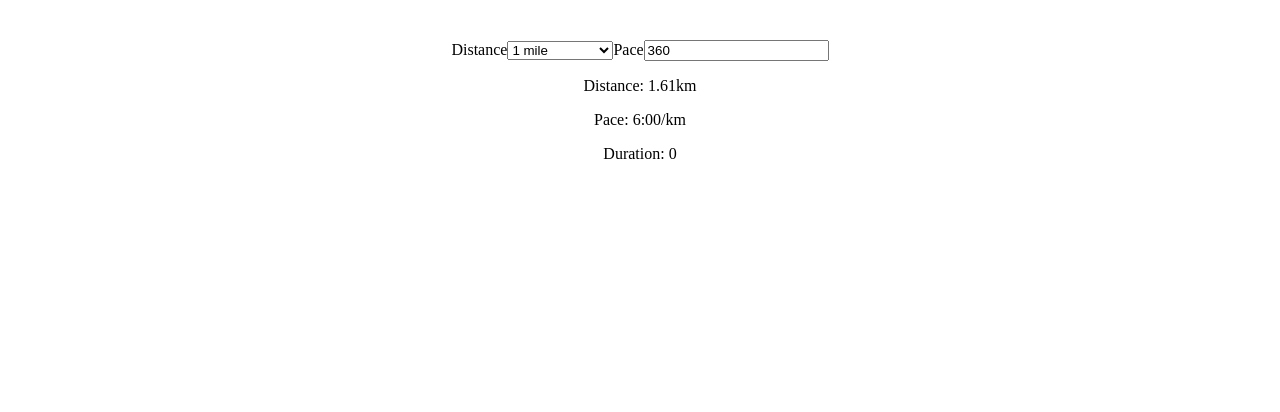
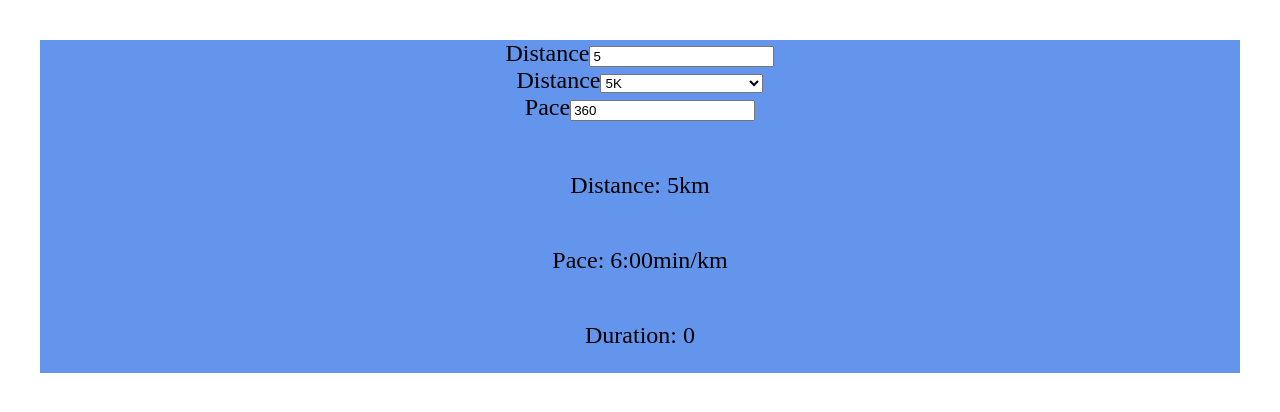
Before and after one commit to sophocles99/pace, a React (Vite) app: page / in a window 1280 px wide. Shown: the top 412 px of the page. Built offline with nearby package versions, Linux system fonts and the light colour scheme.

Commit message:
add DistanceInput component

```diff
--- a/src/App.css
+++ b/src/App.css
@@ -4,3 +4,10 @@
   padding: 2rem;
   text-align: center;
 }
+
+.App {
+  display: flex;
+  flex-direction: column;
+  background-color: cornflowerblue;
+  font-size: x-large;
+}
--- a/src/App.tsx
+++ b/src/App.tsx
@@ -1,36 +1,37 @@
 import { useState } from "react";
 import "./App.css";
 
+import DistanceInput from "./components/DistanceInput";
 import DistanceSelect from "./components/DistanceSelect";
 import PaceInput from "./components/PaceInput";
 
-function App() {
-  const [distance, setDistance] = useState(1.61); // Distance in km
+export default function App() {
+  const [distance, setDistance] = useState(5); // Distance in km
   const [pace, setPace] = useState(360); // Pace in seconds per km
   const [duration, setDuration] = useState(0); // Duration in seconds
   const [lastChanged, setLastChanged] = useState("");
 
   const changeDistance = (newDistance: number) => {
-    setDistance(newDistance)
-    setDuration(newDistance * pace)
-    setLastChanged("distance")
-  }
-
-  const paceString = `${Math.floor(pace / 60)}:${String(pace % 60).padStart(
+    setDistance(newDistance);
+    setDuration(newDistance * pace);
+    setLastChanged("distance");
+  };
+  const paceMinutes = Math.floor(pace / 60);
+  const paceSeconds = pace % 60;
+  const paceString = `${paceMinutes}:${String(paceSeconds).padStart(
     2,
     "0"
-  )}/km`;
+  )}min/km`;
 
   return (
-    <>
+    <div className="App">
+      <DistanceInput distance={distance} changeDistance={changeDistance} />
       <DistanceSelect distance={distance} changeDistance={changeDistance} />
       <PaceInput pace={pace} setPace={setPace} />
       <br />
       <p>Distance: {distance}km</p>
       <p>Pace: {paceString}</p>
       <p>Duration: {duration}</p>
-    </>
+    </div>
   );
 }
-
-export default App;
--- /dev/null
+++ b/src/components/DistanceInput.tsx
@@ -0,0 +1,31 @@
+import { ChangeEvent, useEffect, useState } from "react";
+
+type DistanceProps = {
+  distance: number;
+  changeDistance: (newDistance: number) => void;
+};
+
+export default function DistanceInput({
+  distance,
+  changeDistance,
+}: DistanceProps) {
+  const [newDistance, setNewDistance] = useState(String(distance));
+
+  useEffect(() => {
+    const distanceString = distance ? String(distance) : "";
+    setNewDistance(distanceString);
+  }, [distance]);
+
+  function handleChange(event: ChangeEvent<HTMLInputElement>) {
+    const newValue = event.target.value;
+    setNewDistance(newValue);
+    changeDistance(Number(newValue));
+  }
+
+  return (
+    <label>
+      Distance
+      <input value={newDistance} onChange={handleChange} type="number" />
+    </label>
+  );
+}
--- a/src/components/DistanceSelect.tsx
+++ b/src/components/DistanceSelect.tsx
@@ -1,16 +1,14 @@
-import { ChangeEvent, useState } from "react";
+import { ChangeEvent, useEffect, useState } from "react";
 
-type DistanceSelectProps = {
+type DistanceProps = {
   distance: number;
   changeDistance: (newDistance: number) => void;
 };
 
-type DistancePair = [string, number];
-
 export default function DistanceSelect({
   distance,
   changeDistance,
-}: DistanceSelectProps) {
+}: DistanceProps) {
   const raceDistances: Record<string, number> = {
     "1 mile": 1.609344,
     "5K": 5,
@@ -19,23 +17,25 @@ export default function DistanceSelect({
     "10 miles": 16.09344,
     "Half Marathon": 21.0975,
     "20 miles": 32.18688,
-    "Marathon": 42.195
+    Marathon: 42.195,
   };
 
-  const matchingDistancePair: DistancePair | undefined = Object.entries(raceDistances).find(
-    (raceDistancePair) => distance === Math.round(raceDistancePair[1] * 100) / 100
-  );
+  const [selectedDistance, setSelectedDistance] = useState("");
 
-  const matchingDistanceName = matchingDistancePair
-    ? matchingDistancePair[0]
-    : "";
+  useEffect(() => {
+    const matchingDistanceName: string =
+      Object.keys(raceDistances).find(
+        (raceDistanceName) =>
+          Math.round(distance * 100) / 100 ===
+          Math.round(raceDistances[raceDistanceName] * 100) / 100
+      ) || "";
+    setSelectedDistance(matchingDistanceName);
+  }, [distance]);
 
-  const [selectedDistance, setSelectedDistance] =
-    useState(matchingDistanceName);
-
-  function handleChange(e: ChangeEvent<HTMLSelectElement>) {
-    const newDistance = raceDistances[e.target.value]
-    changeDistance(newDistance)
+  function handleChange(event: ChangeEvent<HTMLSelectElement>) {
+    const newDistanceName = event.target.value;
+    setSelectedDistance(newDistanceName);
+    changeDistance(raceDistances[newDistanceName]);
   }
 
   return (
@@ -43,6 +43,7 @@ export default function DistanceSelect({
       <label>
         Distance
         <select onChange={handleChange} value={selectedDistance}>
+          <option value="" disabled>Choose a race distance</option>
           {Object.keys(raceDistances).map((raceDistanceName) => {
             return (
               <option value={raceDistanceName} key={raceDistanceName}>
```
